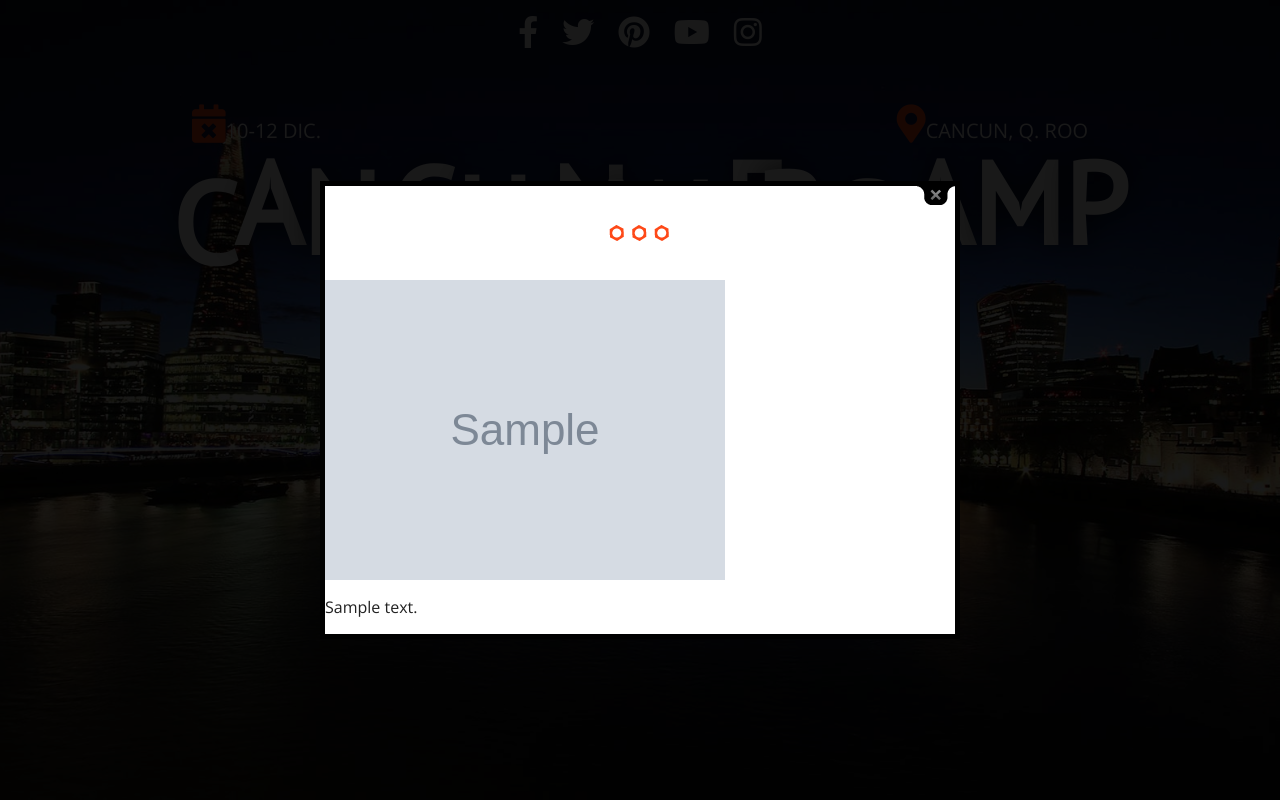
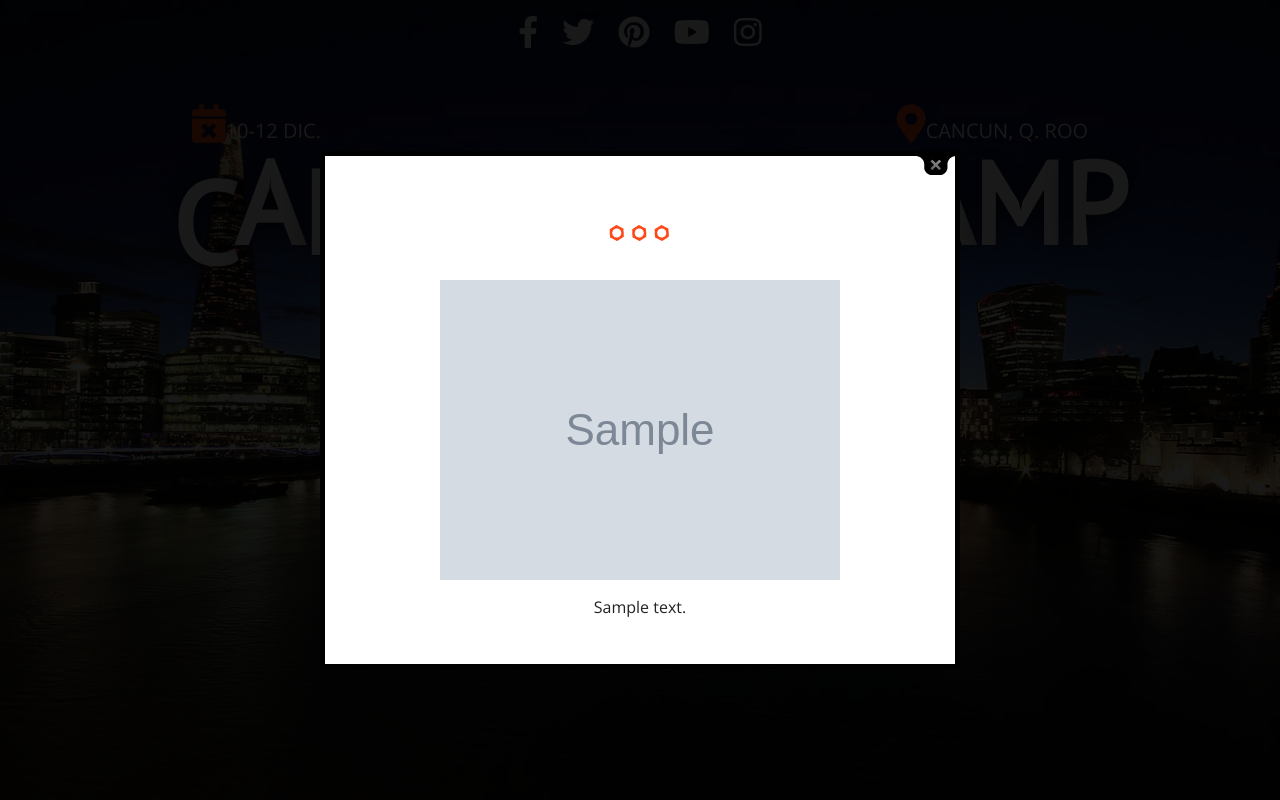
Before and after one commit to EVM-Z/Pagina-Conferencia, a PHP site: page /invitados.php in a window 1280 px wide, after a click that opens the changed part. Run offline with PHP 8.4, Linux system fonts and the light colour scheme; tables that the repository leaves empty or names only in its code hold one stand-in row (values such as "Sample post"); grey boxes marked "Sample" are stand-in pictures; data that the repository does not hold is empty; some libraries are stand-ins or nearby versions.

Commit message:
Estilos CSS a colorbox

```diff
--- a/css/main.css
+++ b/css/main.css
@@ -1185,6 +1185,14 @@ div.dia p {
 }
 
 
+/* Colorbox */
+
+div.cboxElement {
+    padding: 30px!important;
+    text-align: center;
+}
+
+
 /* ==========================================================================
    Helper classes
    ========================================================================== */
```
